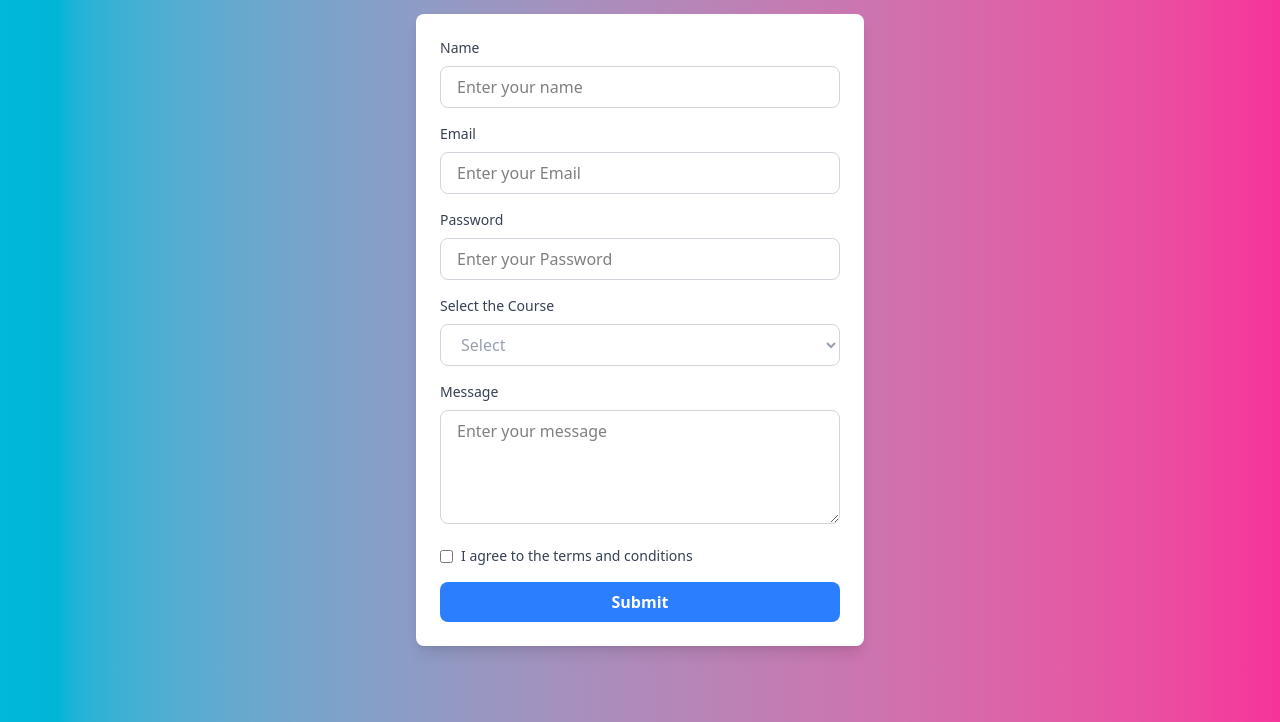
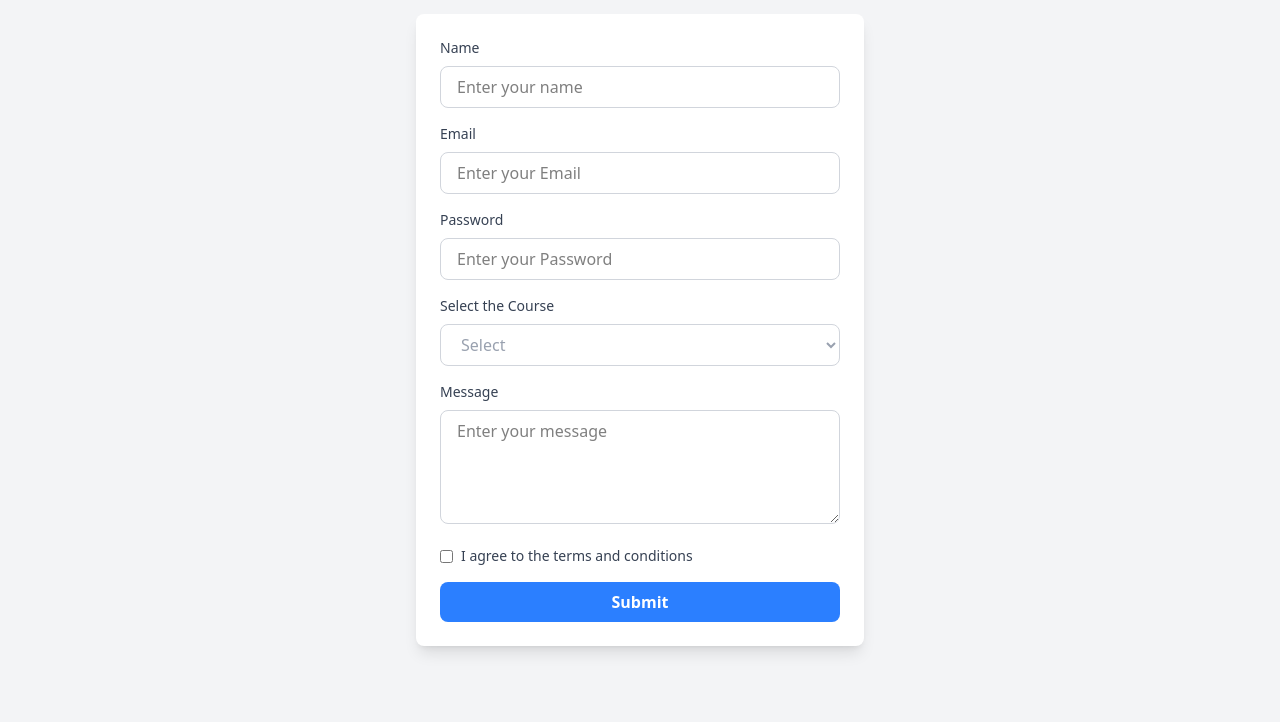
Before and after one commit to skavy359/INT219-Practicals, a website: page Tailwind/src/Practical-5 (Forms).html in a window 1280 px wide. Shown: the part 78-800 px from the top of the page. Drawn offline with nearby package versions, Linux system fonts and the light colour scheme.

Commit message:
Added some changes

```diff
--- a/Tailwind/src/Practical-5 (Forms).html
+++ b/Tailwind/src/Practical-5 (Forms).html
@@ -6,7 +6,7 @@
     <title>Forms</title>
     <script src="https://unpkg.com/@tailwindcss/browser@4"></script>
 </head>
-<body class="bg-gray-100 p-6 bg-linear-to-r from-cyan-500 to-pink-500">
+<body class="bg-gray-100 p-6 ">
     <div class="container mx-auto">
         <h1 class="text-3xl font-bold text-center mb-8">Tailwind CSS Form Example</h1>
 
```
Also changed, not shown: Tailwind/src/Practical-7 (Practice).html (+0 -2 lines).
